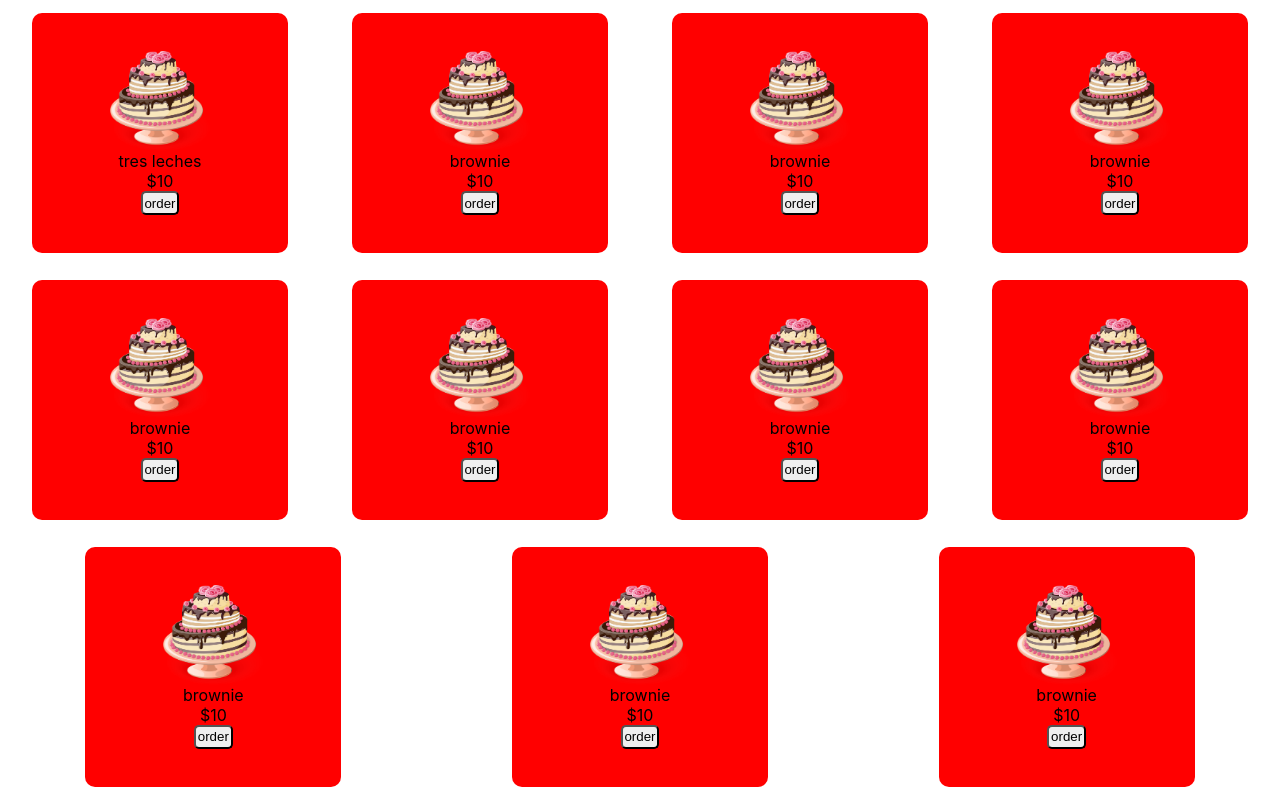
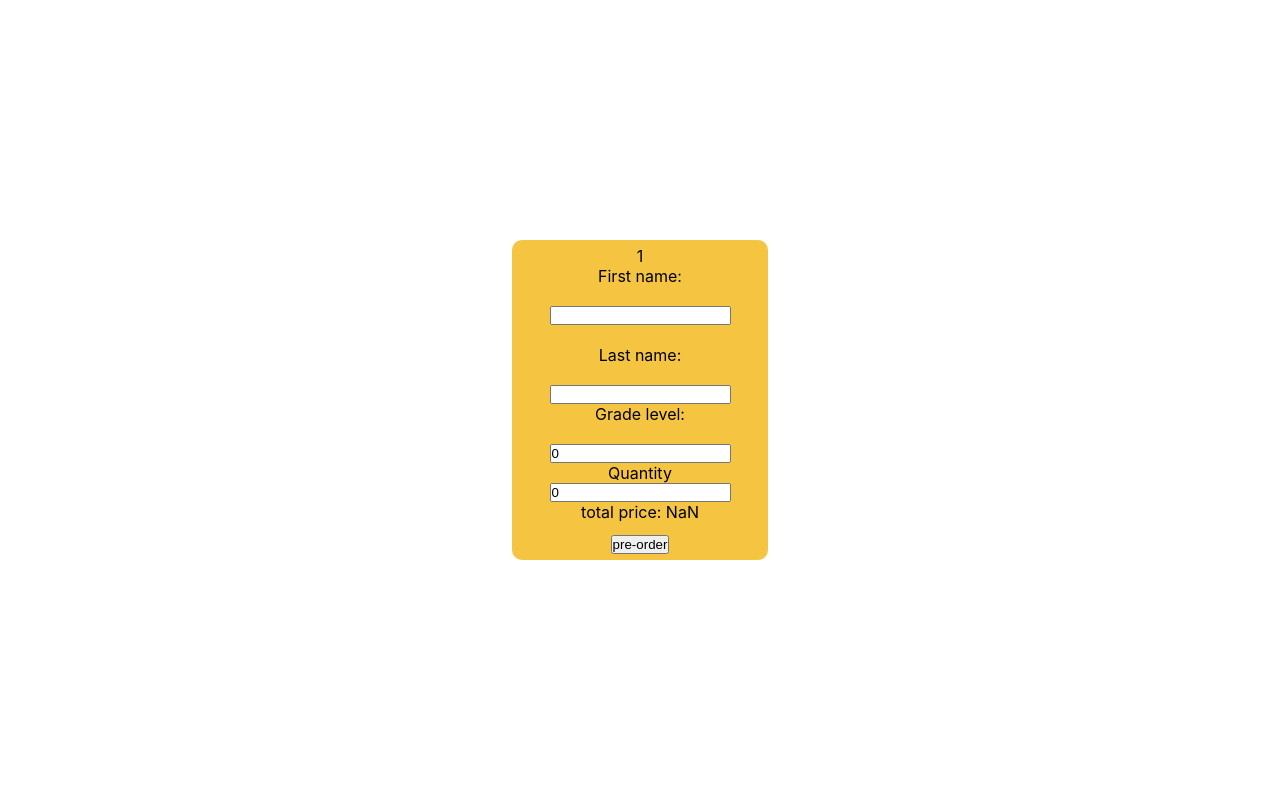
Before and after one commit to alearm246/bakery, a React (Create React App) app: page /form/1/1 in a window 1280 px wide. Built offline with nearby package versions, Linux system fonts and the light colour scheme; the HTML template or start-up script is replaced by a standard one.

Commit message:
created form page

```diff
--- a/package.json
+++ b/package.json
@@ -8,6 +8,7 @@
     "@testing-library/user-event": "^13.5.0",
     "react": "^18.1.0",
     "react-dom": "^18.1.0",
+    "react-router-dom": "^6.3.0",
     "react-scripts": "5.0.1",
     "web-vitals": "^2.1.4"
   },
--- a/src/App.js
+++ b/src/App.js
@@ -1,11 +1,18 @@
 import './App.css';
 import BakerySelection from "./components/modules/BakerySelection/BakerySelection.js";
+import Checkout from "./components/modules/Checkout/Checkout.js";
+import { BrowserRouter as Router, Routes, Route } from "react-router-dom";
 
 function App() {
   return (
-    <div className="App">
-      <BakerySelection />
-    </div>
+    <Router>
+      <div className="App">
+        <Routes>
+          <Route path="/" element={<BakerySelection />} />
+          <Route path="/form/:item/:price" element={<Checkout />} />
+        </Routes>
+      </div>
+    </Router>
   );
 }
 
--- a/src/components/common/ItemCard/ItemCard.js
+++ b/src/components/common/ItemCard/ItemCard.js
@@ -2,13 +2,16 @@ import React from "react";
 import styles from "./ItemCard.module.css";
 import cake from "../../../images/cake.png";
 
+import { useNavigate } from "react-router-dom";
+
 function ItemCard(props) {
+  const navigate = useNavigate();
   return (
     <div className={styles.itemCardContainer}>
       <img className={styles.itemCardImage} src={cake}/>
       <p>{props.item}</p>
       <p>{props.price}</p>
-      <button className={styles.orderButton}>order</button>
+      <button className={styles.orderButton} onClick={() => navigate(`/form/${props.item}/${props.price}`)}>order</button>
     </div>
   )
 }
--- /dev/null
+++ b/src/components/modules/Checkout/Checkout.js
@@ -0,0 +1,61 @@
+import React, { useState, useEffect } from "react";
+import styles from "./Checkout.module.css";
+import { useParams } from "react-router-dom";
+
+function Checkout() {
+  const [firstName, setFirstName] = useState("");
+  const [lastName, setLastName] = useState("");
+  const [gradeLvl, setGradeLvl] = useState(0);
+  const [quantity, setQuantity] = useState(0);
+
+  const { item, price } = useParams();
+
+  const calculatePrice = (price, quantity) => {
+    const priceNum = parseInt(price.substring(1, price.length + 1));
+    return priceNum * parseInt(quantity);
+  }
+
+  const handleSubmit = (e) => {
+    e.preventDefault();
+  }
+
+  return (
+    <div className={styles.checkoutContainer}>
+      <form className={styles.formContainer}>
+        <label>{item}</label>
+        <label>First name:</label><br />
+        <input
+          type="text"
+          name="first name"
+          value={firstName}
+          onChange={(e) => setFirstName(e.target.value)}
+        /><br />
+        <label>Last name:</label><br />
+        <input
+          type="text"
+          name="last name"
+          value={lastName}
+          onChange={(e) => setLastName(e.target.value)}
+        />
+        <label>Grade level: </label><br />
+        <input
+          type="number"
+          name="grade level"
+          value={gradeLvl}
+          onChange={(e) => setGradeLvl(e.target.value)}
+        />
+        <label>Quantity</label>
+        <input
+          type="number"
+          name="quantity"
+          value={quantity}
+          onChange={(e) => setQuantity(e.target.value)}
+        />
+        <p>total price: {calculatePrice(price, quantity)}</p>
+        <button className={styles.button} onClick={handleSubmit}>pre-order</button>
+      </form>
+    </div>
+  )
+}
+
+export default Checkout;
--- /dev/null
+++ b/src/components/modules/Checkout/Checkout.module.css
@@ -0,0 +1,21 @@
+.checkoutContainer {
+  display: flex;
+  justify-content: center;
+  align-items: center;
+  height: 100vh;
+}
+
+.formContainer {
+  display: flex;
+  flex-direction: column;
+  align-items: center;
+  justify-content: center;
+  background-color: #f5c542;
+  width: 20vw;
+  height: 40vh;
+  border-radius: 10px;
+}
+
+.button {
+  margin-top: 5%;
+}
```
Also changed, not shown: 1 other file (tests, documents, lock files or other folders).
